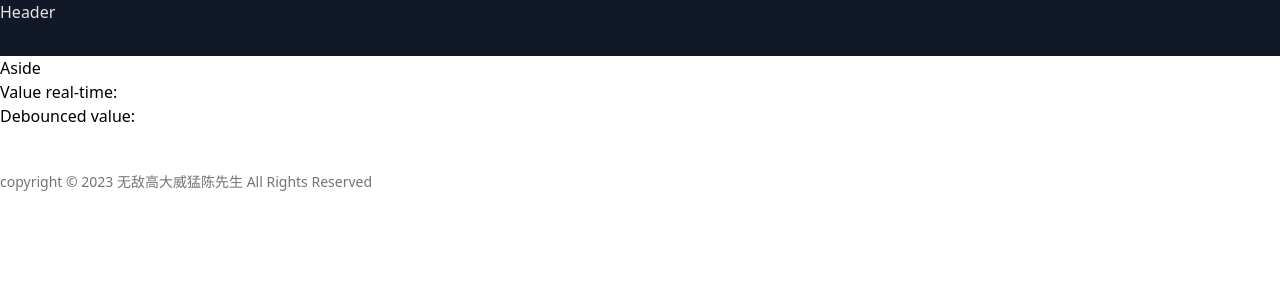
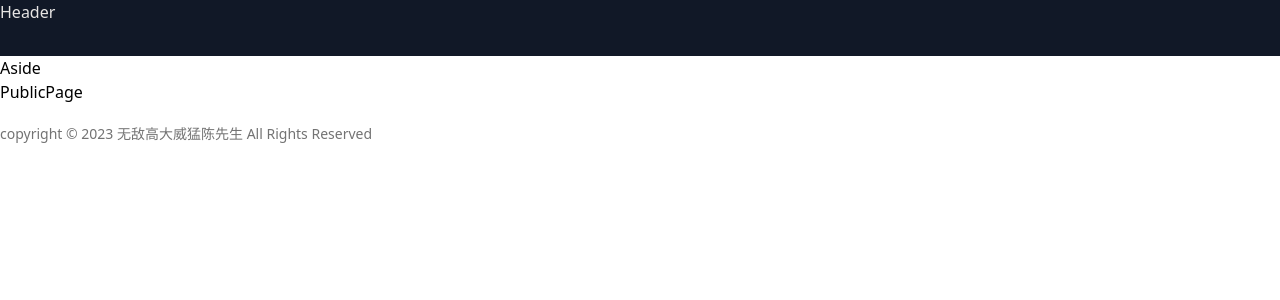
Before and after one commit to heartfeltfy/my-react-app, a React (Vite) app: page / in a window 1280 px wide. Shown: the top 300 px of the page. Built offline with nearby package versions, Linux system fonts and the light colour scheme.

Commit message:
feat:新增打包预览

```diff
--- a/src/hooks/useCopy.ts
+++ b/src/hooks/useCopy.ts
@@ -5,10 +5,9 @@ import { useEffect } from "react"
  */
 export const useCopy = () => {
   useEffect(() => {
-    const onCopy = () => {
-      navigator.clipboard.readText().then((text) => {
-        navigator.clipboard.writeText(text + "：@copyright 无敌高大威猛陈先生").then()
-      })
+    const onCopy = async () => {
+      const text = navigator.clipboard.readText()
+      await navigator.clipboard.writeText(text + "：@copyright 无敌高大威猛陈先生")
     }
     window.addEventListener("copy", onCopy)
     return () => {
--- a/src/hooks/useDebounce.ts
+++ b/src/hooks/useDebounce.ts
@@ -7,11 +7,9 @@ import { useEffect, useState } from "react"
  */
 export const useDebounce = <T>(value: T, delay?: number) => {
   const [debouncedValue, setDebouncedValue] = useState(value)
-
   useEffect(() => {
     const timer = setTimeout(() => setDebouncedValue(value), delay || 500)
     return () => clearTimeout(timer)
   }, [value, delay])
-
   return debouncedValue
 }
--- a/src/pages/PublicPage.tsx
+++ b/src/pages/PublicPage.tsx
@@ -1,19 +1,3 @@
-import { ChangeEvent, useState } from "react"
-import { useDebounce } from "@/hooks/useDebounce.ts"
-
 export default function PublicPage() {
-  const [value, setValue] = useState<string>("")
-  const debouncedValue = useDebounce<string>(value, 1000)
-
-  const handleChange = (event: ChangeEvent<HTMLInputElement>) => {
-    setValue(event.target.value)
-  }
-  return (
-    <>
-      <p>Value real-time: {value}</p>
-      <p>Debounced value: {debouncedValue}</p>
-
-      <input type="text" value={value} onChange={handleChange} />
-    </>
-  )
+  return <>PublicPage</>
 }
--- a/src/pages/login/LoginPage.tsx
+++ b/src/pages/login/LoginPage.tsx
@@ -1,9 +1,9 @@
-import Logo from "@/assets/logo.svg"
+import { CSSProperties } from "react"
+import bg from "@/assets/bg-01.jpg"
 
 export default function LoginPage() {
-  return (
-    <div className="min-h-full">
-      <img src={Logo} alt="logo" className="w-16" />
-    </div>
-  )
+  const minLogin: CSSProperties = {
+    background: `url(${bg})  no-repeat center/cover`
+  }
+  return <div className="min-h-full" style={minLogin}></div>
 }
--- a/vite.config.ts
+++ b/vite.config.ts
@@ -4,7 +4,20 @@ import react from "@vitejs/plugin-react"
 
 // https://vitejs.dev/config/
 export default defineConfig({
+  // base: "/my-react-app/",
+  base: "./",
   plugins: [react()],
+  build: {
+    outDir: "docs",
+    // 设置最终构建的浏览器兼容目标
+    target: "es2015",
+    // 构建后是否生成 source map 文件
+    sourcemap: false
+    //  chunk 大小警告的限制（以 kbs 为单位）
+    // chunkSizeWarningLimit: 2000,
+    // 启用/禁用 gzip 压缩大小报告
+    // reportCompressedSize: false
+  },
   resolve: {
     alias: {
       "@": path.resolve(__dirname, "src")
```
Also changed, not shown: src/assets/bg-01.jpg (added), 6 other files (tests, documents, lock files or other folders).
